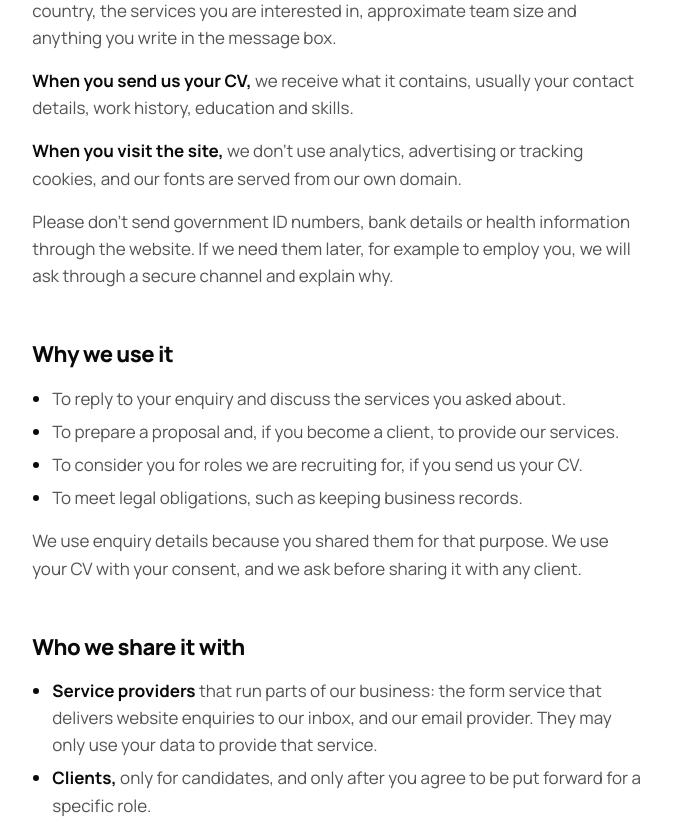
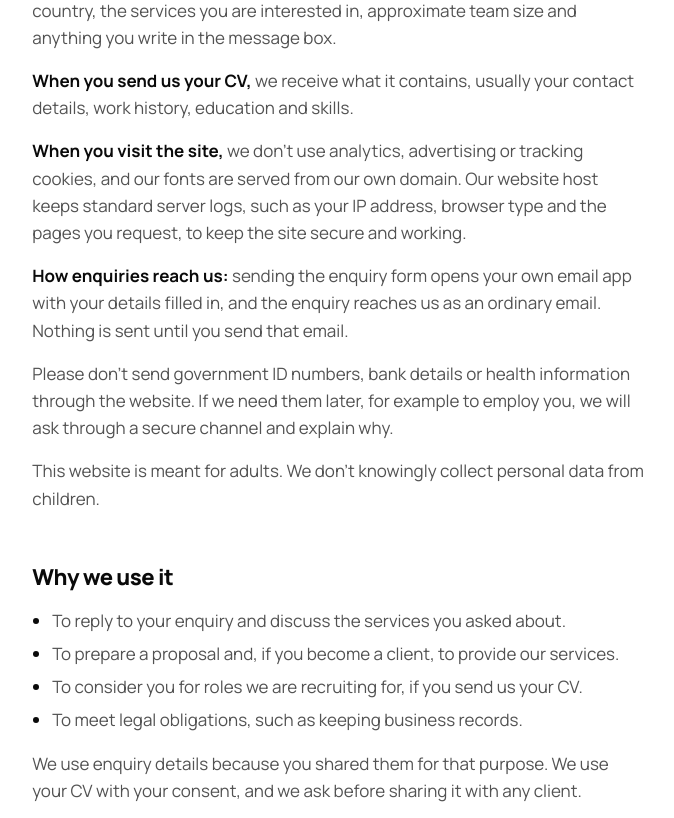
Before and after one commit to Varunsai2000/pavaniit-com, a Next.js app: page /privacy in a window 1280 px wide. Shown: the part 860-1678 px from the top of the page, without its empty margins (418-1092 px from the left). Built offline with nearby package versions, Linux system fonts and the light colour scheme.

Commit message:
Launch round 13: privacy notice matches how enquiries actually reach us

```diff
--- a/src/app/privacy/page.tsx
+++ b/src/app/privacy/page.tsx
@@ -32,7 +32,7 @@ export default function Page() {
             <h1 className="h1"><Words>Privacy notice</Words></h1>
             <p className="lead">
               What personal data Pavani IT collects through this website, why, and what you can ask us to do with it.
-              Last updated 15 November 2026.
+              Last updated 16 November 2026.
             </p>
           </div>
         </div>
@@ -64,8 +64,15 @@ export default function Page() {
             <h2 id="collect">What we collect</h2>
             <p><strong>When you send an enquiry,</strong> we receive your name, work email, company, country, the services you are interested in, approximate team size and anything you write in the message box.</p>
             <p><strong>When you send us your CV,</strong> we receive what it contains, usually your contact details, work history, education and skills.</p>
-            <p><strong>When you visit the site,</strong> we don&apos;t use analytics, advertising or tracking cookies, and our fonts are served from our own domain.</p>
+            <p><strong>When you visit the site,</strong> we don&apos;t use analytics, advertising or tracking cookies, and our fonts are served from our own domain. Our website host keeps standard server logs, such as your IP address, browser type and the pages you request, to keep the site secure and working.</p>
+            <p>
+              <strong>How enquiries reach us:</strong>{" "}
+              {site.web3formsKey
+                ? "the enquiry form sends your details through Web3Forms, a form service, which delivers them to our inbox."
+                : "sending the enquiry form opens your own email app with your details filled in, and the enquiry reaches us as an ordinary email. Nothing is sent until you send that email."}
+            </p>
             <p>Please don&apos;t send government ID numbers, bank details or health information through the website. If we need them later, for example to employ you, we will ask through a secure channel and explain why.</p>
+            <p>This website is meant for adults. We don&apos;t knowingly collect personal data from children.</p>
 
             <h2 id="why">Why we use it</h2>
             <ul>
@@ -78,7 +85,14 @@ export default function Page() {
 
             <h2 id="share">Who we share it with</h2>
             <ul>
-              <li><strong>Service providers</strong> that run parts of our business: the form service that delivers website enquiries to our inbox, and our email provider. They may only use your data to provide that service.</li>
+              <li>
+                <strong>Service providers</strong> that run parts of our business:{" "}
+                {site.web3formsKey
+                  ? "our website host, our email provider, and Web3Forms, which delivers website enquiries to our inbox"
+                  : "our website host and our email provider"}
+                . They may only use your
+                data to provide that service. Some of them may store data outside India, which the law allows.
+              </li>
               <li><strong>Clients,</strong> only for candidates, and only after you agree to be put forward for a specific role.</li>
               <li><strong>Government authorities,</strong> when the law requires it.</li>
             </ul>
```
Also changed, not shown: 2 other files (tests, documents, lock files or other folders).
